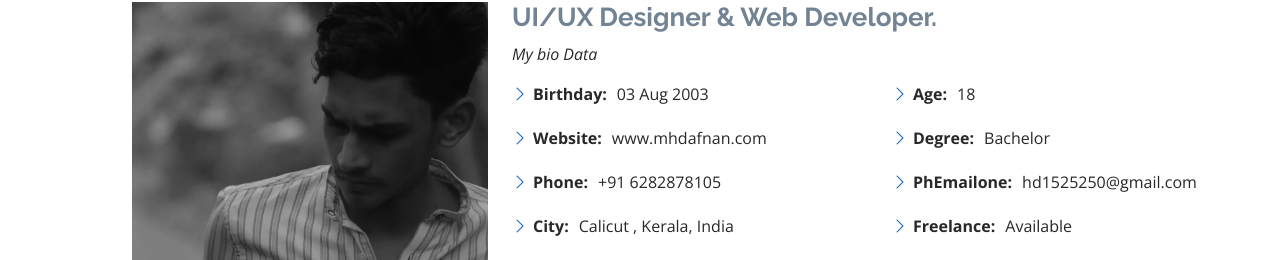
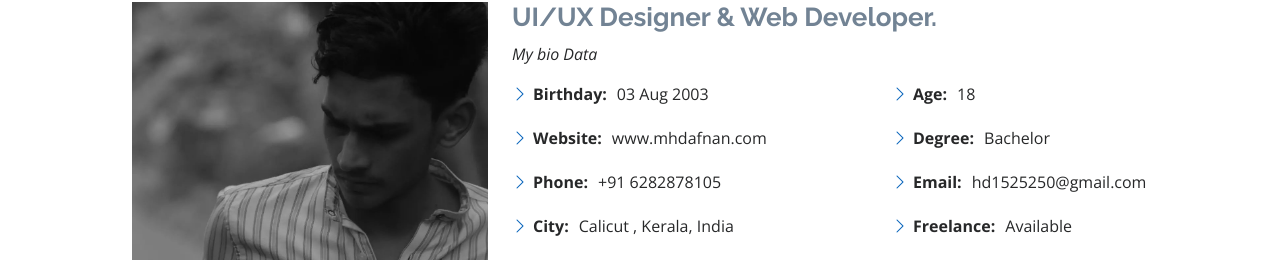
Before and after one commit to Mhdafnan/My-Profile, a plain HTML site: page index.html in a window 1280 px wide. Shown: the part 990-1250 px from the top of the page. Drawn offline with nearby package versions, Linux system fonts and the light colour scheme.

Commit message:
Update index.html

```diff
--- a/index.html
+++ b/index.html
@@ -107,7 +107,7 @@
                 <ul>
                   <li><i class="bi bi-chevron-right"></i> <strong>Age:</strong> <span>18</span></li>
                   <li><i class="bi bi-chevron-right"></i> <strong>Degree:</strong> <span>Bachelor</span></li>
-                  <li><i class="bi bi-chevron-right"></i> <strong>PhEmailone:</strong> <span>hd1525250@gmail.com</span>
+                  <li><i class="bi bi-chevron-right"></i> <strong>Email:</strong> <span>hd1525250@gmail.com</span>
                   </li>
                   <li><i class="bi bi-chevron-right"></i> <strong>Freelance:</strong> <span>Available</span></li>
                 </ul>
```
